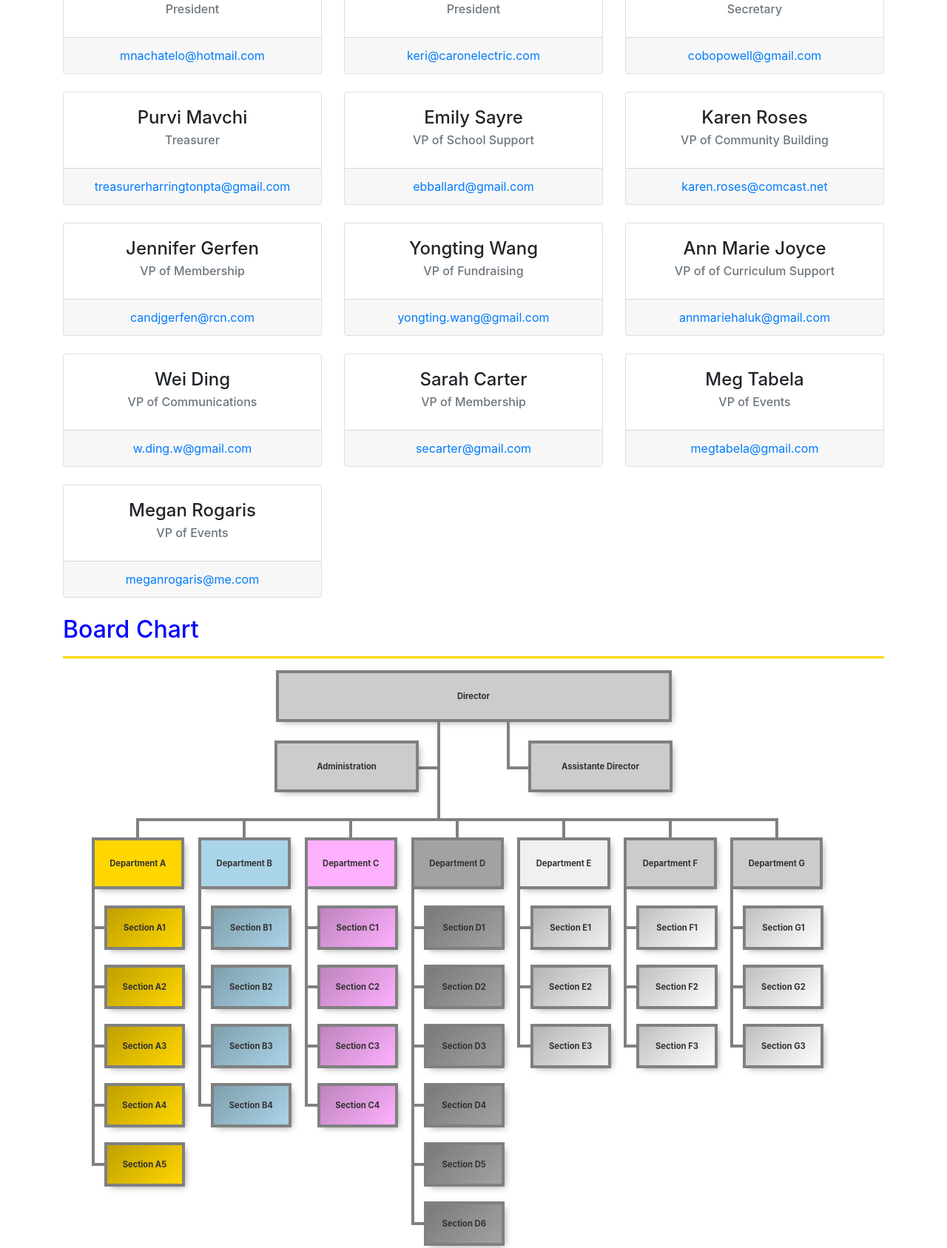
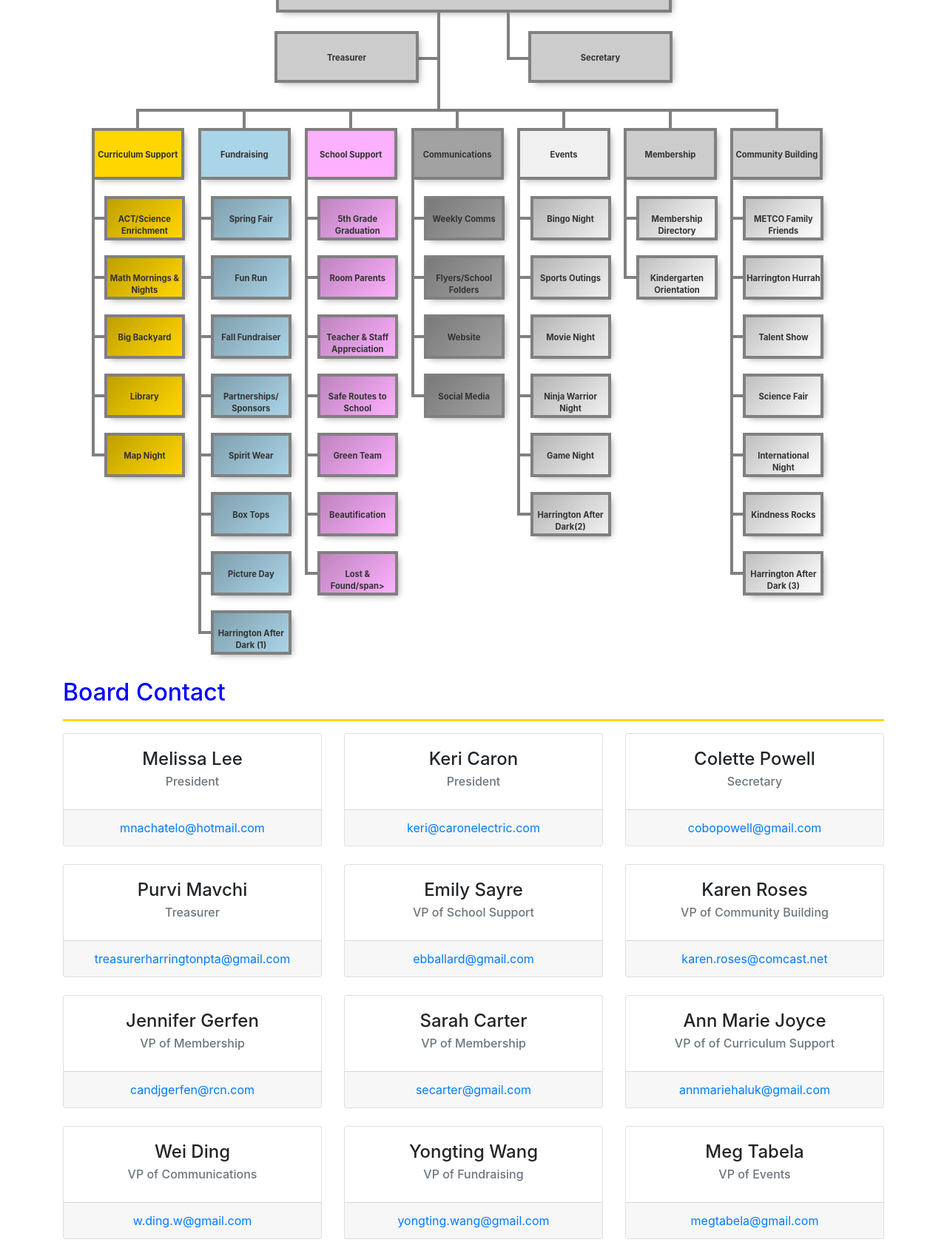
Before and after one commit to lindachen1/Harrington-Website, a website: page board.html in a window 1280 px wide. Shown: the part 701-2388 px from the top of the page at 74% size. Drawn offline with Linux system fonts and the light colour scheme.

Commit message:
Update and added board
Also david do your stuff

```diff
--- a/board.html
+++ b/board.html
@@ -2,7 +2,7 @@
 <html lang="en">
 
 <head>
-
+<!---TODO: center text on orgchart, fix bottom for mobile, -->
   <meta charset="utf-8">
   <meta name="viewport" content="width=device-width, initial-scale=1, shrink-to-fit=no">
   <meta name="description" content="">
@@ -90,18 +90,117 @@
 	        <p>We are the members of the PTA Board. Feel free to call or write if you have questions or concerns about anything. If we can’t give you answers, we’ll try to put you in touch with someone who can.</p>
 	     </div>
 		</div>
-    <h2 style="color:blue">Board Members</h2>
-	<hr style="width:100%;color:gold;height:3px;background-color:gold;border-width:0px">
+
+
+    <!--ayo can someone add the stuff from the email onto here-->
+  <h2 style="color:blue">Board Chart</h2>
+  <hr style="width:100%;color:gold;height:3px;background-color:gold;border-width:0px">
+  <div class="content" style="margin-bottom:900px">
+  <figure class="org-chart cf">
+    <ul class="administration">
+      <li>
+        <ul class="director">
+          <li>
+            <a href="#president"><span>Co-Presidents</span></a>
+            <ul class="subdirector">
+              <li><a href="#secretary"><span>Secretary</span></a></li>
+            </ul>
+            <ul class="departments cf">
+              <li><a href="#treasurer"><span>Treasurer</span></a></li>
+
+              <li class="department dep-a">
+                <a href="#csupport"><span>Curriculum Support</span></a>
+                <ul class="sections">
+                  <li class="section"><a href="#csupport"><span>ACT/Science Enrichment</span></a></li>
+                  <li class="section"><a href="#csupport"><span>Math Mornings & Nights</span></a></li>
+                  <li class="section"><a href="#csupport"><span>Big Backyard</span></a></li>
+                  <li class="section"><a href="#csupport"><span>Library</span></a></li>
+                  <li class="section"><a href="#csupport"><span>Map Night</span></a></li>
+                </ul>
+              </li>
+              <li class="department dep-b">
+                <a href="#fundraising"><span>Fundraising</span></a>
+                <ul class="sections">
+                  <li class="section"><a href="#fundraising"><span>Spring Fair</span></a></li>
+                  <li class="section"><a href="#fundraising"><span>Fun Run</span></a></li>
+                  <li class="section"><a href="#fundraising"><span>Fall Fundraiser</span></a></li>
+                  <li class="section"><a href="#fundraising"><span>Partnerships/ Sponsors</span></a></li>
+                  <li class="section"><a href="#fundraising"><span>Spirit Wear</span></a></li>
+                  <li class="section"><a href="#fundraising"><span>Box Tops</span></a></li>
+                  <li class="section"><a href="#fundraising"><span>Picture Day</span></a></li>
+                  <li class="section"><a href="#fundraising"><span>Harrington After Dark (1)</span></a></li>
+                </ul>
+              </li>
+              <li class="department dep-c">
+                <a href="#ssupport"><span>School Support</span></a>
+                <ul class="sections">
+                  <li class="section"><a href="#ssupport"><span>5th Grade Graduation</span></a></li>
+                  <li class="section"><a href="#ssupport"><span>Room Parents</span></a></li>
+                  <li class="section"><a href="#ssupport"><span>Teacher & Staff Appreciation</span></a></li>
+                  <li class="section"><a href="#ssupport"><span>Safe Routes to School</span></a></li>
+                  <li class="section"><a href="#ssupport"><span>Green Team</span></a></li>
+                  <li class="section"><a href="#ssupport"><span>Beautification</span></a></li>
+                  <li class="section"><a href="#ssupport"><span>Lost & Found/span></a></li>
+                </ul>
+              </li>
+              <li class="department dep-d">
+                <a href="#communications"><span>Communications</span></a>
+                <ul class="sections">
+                  <li class="section"><a href="#communications"><span>Weekly Comms</span></a></li>
+                  <li class="section"><a href="#communications"><span>Flyers/School Folders</span></a></li>
+                  <li class="section"><a href="#communications"><span>Website</span></a></li>
+                  <li class="section"><a href="#communications"><span>Social Media</span></a></li>
+                </ul>
+              </li>
+              <li class="department dep-e">
+                <a href="#events"><span>Events</span></a>
+                <ul class="sections">
+                  <li class="section"><a href="#sections"><span>Bingo Night</span></a></li>
+                  <li class="section"><a href="#sections"><span>Sports Outings</span></a></li>
+                  <li class="section"><a href="#sections"><span>Movie Night</span></a></li>
+                  <li class="section"><a href="#sections"><span>Ninja Warrior Night</span></a></li>
+                  <li class="section"><a href="#sections"><span>Game Night</span></a></li>
+                  <li class="section"><a href="#sections"><span>Harrington After Dark(2)</span></a></li>
+                </ul>
+              </li>
+			       <li class="department dep-f">
+                <a href="#membership"><span>Membership</span></a>
+                <ul class="sections">
+                  <li class="section"><a href="#membership"><span>Membership Directory</span></a></li>
+                  <li class="section"><a href="#membership"><span>Kindergarten Orientation</span></a></li>
+                </ul>
+              </li>
+			         <li class="department dep-g">
+                <a href="#cbuilding"><span>Community Building</span></a>
+                <ul class="sections">
+                  <li class="section"><a href="#cbuilding"><span>METCO Family Friends</span></a></li>
+                  <li class="section"><a href="#cbuilding"><span>Harrington Hurrah</span></a></li>
+                  <li class="section"><a href="#cbuilding"><span>Talent Show</span></a></li>
+                  <li class="section"><a href="#cbuilding"><span>Science Fair</span></a></li>
+                  <li class="section"><a href="#cbuilding"><span>International Night</span></a></li>
+                  <li class="section"><a href="#cbuilding"><span>Kindness Rocks</span></a></li>
+                  <li class="section"><a href="#cbuilding"><span>Harrington After Dark (3)</span></a></li>
+                </ul>
+              </li>
+            </ul>
+          </li>
+        </ul>
+      </li>
+    </ul>
+  </figure>
+</div>
+<h2 style="color:blue">Board Contact</h2>
+  <hr style="width:100%;color:gold;height:3px;background-color:gold;border-width:0px">
     <div class="row">
-      <div class="col-lg-4 mb-4">
+      <div class="col-lg-4 mb-4"id="president">
         <div class="card h-100 text-center">
           <div class="card-body">
-            <h4 class="card-title">Melissa Lee</h4>
+            <h4 class="card-title" >Melissa Lee</h4>
             <h6 class="card-subtitle mb-2 text-muted">President</h6>
             <p class="card-text"></p>
           </div>
           <div class="card-footer">
-            <a href="#">mnachatelo@hotmail.com</a>
+            <a href="mailto:mnachatelo@hotmail.com">mnachatelo@hotmail.com</a>
           </div>
         </div>
       </div>
@@ -113,11 +212,11 @@
             <p class="card-text"></p>
           </div>
           <div class="card-footer">
-            <a href="#">keri@caronelectric.com</a>
+            <a href="mailto:keri@caronelectric.com">keri@caronelectric.com</a>
           </div>
         </div>
       </div>
-      <div class="col-lg-4 mb-4">
+      <div class="col-lg-4 mb-4"id="secretary">
         <div class="card h-100 text-center">
           <div class="card-body">
             <h4 class="card-title">Colette Powell</h4>
@@ -125,13 +224,13 @@
             <p class="card-text"></p>
           </div>
           <div class="card-footer">
-            <a href="#">cobopowell@gmail.com</a>
+            <a href="mailto:cobopowell@gmail.com">cobopowell@gmail.com</a>
           </div>
         </div>
       </div>
     </div>
     <div class="row">
-      <div class="col-lg-4 mb-4">
+      <div class="col-lg-4 mb-4"id="treasurer">
         <div class="card h-100 text-center">
           <div class="card-body">
             <h4 class="card-title">Purvi Mavchi</h4>
@@ -139,11 +238,11 @@
             <p class="card-text"></p>
           </div>
           <div class="card-footer">
-            <a href="#">treasurerharringtonpta@gmail.com</a>
+            <a href="mailto:treasurerharringtonpta@gmail.com">treasurerharringtonpta@gmail.com</a>
           </div>
         </div>
       </div>
-      <div class="col-lg-4 mb-4">
+      <div class="col-lg-4 mb-4"id="ssupport">
         <div class="card h-100 text-center">
           <div class="card-body">
             <h4 class="card-title">Emily Sayre</h4>
@@ -151,11 +250,11 @@
             <p class="card-text"></p>
           </div>
           <div class="card-footer">
-            <a href="#">ebballard@gmail.com</a>
+            <a href="mailto:ebballard@gmail.com">ebballard@gmail.com</a>
           </div>
         </div>
       </div>
-      <div class="col-lg-4 mb-4">
+      <div class="col-lg-4 mb-4"id="cbuilding">
         <div class="card h-100 text-center">
           <div class="card-body">
             <h4 class="card-title">Karen Roses</h4>
@@ -163,13 +262,13 @@
             <p class="card-text"></p>
           </div>
           <div class="card-footer">
-            <a href="#">karen.roses@comcast.net</a>
+            <a href="mailto:karen.roses@comcast.net">karen.roses@comcast.net</a>
           </div>
         </div>
       </div>
     </div>
     <div class="row">
-      <div class="col-lg-4 mb-4">
+      <div class="col-lg-4 mb-4"id="membership">
         <div class="card h-100 text-center">
           <div class="card-body">
             <h4 class="card-title">Jennifer Gerfen</h4>
@@ -177,46 +276,7 @@
             <p class="card-text"></p>
           </div>
           <div class="card-footer">
-            <a href="#">candjgerfen@rcn.com</a>
-          </div>
-        </div>
-      </div>
-      <div class="col-lg-4 mb-4">
-        <div class="card h-100 text-center">
-          <div class="card-body">
-            <h4 class="card-title">Yongting Wang</h4>
-            <h6 class="card-subtitle mb-2 text-muted">VP of Fundraising</h6>
-            <p class="card-text"></p>
-          </div>
-          <div class="card-footer">
-            <a href="#">yongting.wang@gmail.com</a>
-          </div>
-        </div>
-      </div>
-
-      <div class="col-lg-4 mb-4">
-        <div class="card h-100 text-center">
-          <div class="card-body">
-            <h4 class="card-title">Ann Marie Joyce</h4>
-            <h6 class="card-subtitle mb-2 text-muted">VP of of Curriculum Support</h6>
-            <p class="card-text"></p>
-          </div>
-          <div class="card-footer">
-            <a href="#">annmariehaluk@gmail.com</a>
-          </div>
-        </div>
-      </div>
-    </div>
-    <div class="row">
-      <div class="col-lg-4 mb-4">
-        <div class="card h-100 text-center">
-          <div class="card-body">
-            <h4 class="card-title">Wei Ding</h4>
-            <h6 class="card-subtitle mb-2 text-muted">VP of Communications</h6>
-            <p class="card-text"></p>
-          </div>
-          <div class="card-footer">
-            <a href="#">w.ding.w@gmail.com</a>
+            <a href="mailto:candjgerfen@rcn.com">candjgerfen@rcn.com</a>
           </div>
         </div>
       </div>
@@ -228,12 +288,52 @@
             <p class="card-text"></p>
           </div>
           <div class="card-footer">
-            <a href="#">secarter@gmail.com</a>
+            <a href="mailto:secarter@gmail.com">secarter@gmail.com</a>
           </div>
         </div>
       </div>
 
-      <div class="col-lg-4 mb-4">
+      <div class="col-lg-4 mb-4"id="csupport">
+        <div class="card h-100 text-center">
+          <div class="card-body">
+            <h4 class="card-title">Ann Marie Joyce</h4>
+            <h6 class="card-subtitle mb-2 text-muted">VP of of Curriculum Support</h6>
+            <p class="card-text"></p>
+          </div>
+          <div class="card-footer">
+            <a href="mailto:annmariehaluk@gmail.com">annmariehaluk@gmail.com</a>
+          </div>
+        </div>
+      </div>
+    </div>
+    <div class="row">
+      <div class="col-lg-4 mb-4"id="communications">
+        <div class="card h-100 text-center">
+          <div class="card-body">
+            <h4 class="card-title">Wei Ding</h4>
+            <h6 class="card-subtitle mb-2 text-muted">VP of Communications</h6>
+            <p class="card-text"></p>
+          </div>
+          <div class="card-footer">
+            <a href="mailto:w.ding.w@gmail.com">w.ding.w@gmail.com</a>
+          </div>
+        </div>
+      </div>
+
+      <div class="col-lg-4 mb-4"id="fundraising">
+        <div class="card h-100 text-center">
+          <div class="card-body">
+            <h4 class="card-title">Yongting Wang</h4>
+            <h6 class="card-subtitle mb-2 text-muted">VP of Fundraising</h6>
+            <p class="card-text"></p>
+          </div>
+          <div class="card-footer">
+            <a href="mailto:yongting.wang@gmail.com">yongting.wang@gmail.com</a>
+          </div>
+        </div>
+      </div>
+
+      <div class="col-lg-4 mb-4"id="events">
         <div class="card h-100 text-center">
           <div class="card-body">
             <h4 class="card-title">Meg Tabela</h4>
@@ -241,12 +341,12 @@
             <p class="card-text"></p>
           </div>
           <div class="card-footer">
-            <a href="#">megtabela@gmail.com</a>
+            <a href="mailto:megtabela@gmail.com">megtabela@gmail.com</a>
           </div>
         </div>
       </div>
-	</div>
-	<div class="row">
+  </div>
+  <div class="row">
       <div class="col-lg-4 mb-4">
         <div class="card h-100 text-center">
           <div class="card-body">
@@ -255,99 +355,49 @@
             <p class="card-text"></p>
           </div>
           <div class="card-footer">
-            <a href="#"> meganrogaris@me.com</a>
+            <a href="mailto:meganrogaris@me.com"> meganrogaris@me.com</a>
           </div>
         </div>
       </div>
-	</div>
-
-    <!--ayo can someone add the stuff from the email onto here-->
-  <h2 style="color:blue">Board Chart</h2>
-  <hr style="width:100%;color:gold;height:3px;background-color:gold;border-width:0px">
-  <div class="content" style="margin-bottom:800px">
-  <figure class="org-chart cf">
-    <ul class="administration">
-      <li>
-        <ul class="director">
-          <li>
-            <a href="#"><span>Director</span></a>
-            <ul class="subdirector">
-              <li><a href="#"><span>Assistante Director</span></a></li>
-            </ul>
-            <ul class="departments cf">
-              <li><a href="#"><span>Administration</span></a></li>
-
-              <li class="department dep-a">
-                <a href="#"><span>Department A</span></a>
-                <ul class="sections">
-                  <li class="section"><a href="#"><span>Section A1</span></a></li>
-                  <li class="section"><a href="#"><span>Section A2</span></a></li>
-                  <li class="section"><a href="#"><span>Section A3</span></a></li>
-                  <li class="section"><a href="#"><span>Section A4</span></a></li>
-                  <li class="section"><a href="#"><span>Section A5</span></a></li>
-                </ul>
-              </li>
-              <li class="department dep-b">
-                <a href="#"><span>Department B</span></a>
-                <ul class="sections">
-                  <li class="section"><a href="#"><span>Section B1</span></a></li>
-                  <li class="section"><a href="#"><span>Section B2</span></a></li>
-                  <li class="section"><a href="#"><span>Section B3</span></a></li>
-                  <li class="section"><a href="#"><span>Section B4</span></a></li>
-                </ul>
-              </li>
-              <li class="department dep-c">
-                <a href="#"><span>Department C</span></a>
-                <ul class="sections">
-                  <li class="section"><a href="#"><span>Section C1</span></a></li>
-                  <li class="section"><a href="#"><span>Section C2</span></a></li>
-                  <li class="section"><a href="#"><span>Section C3</span></a></li>
-                  <li class="section"><a href="#"><span>Section C4</span></a></li>
-                </ul>
-              </li>
-              <li class="department dep-d">
-                <a href="#"><span>Department D</span></a>
-                <ul class="sections">
-                  <li class="section"><a href="#"><span>Section D1</span></a></li>
-                  <li class="section"><a href="#"><span>Section D2</span></a></li>
-                  <li class="section"><a href="#"><span>Section D3</span></a></li>
-                  <li class="section"><a href="#"><span>Section D4</span></a></li>
-                  <li class="section"><a href="#"><span>Section D5</span></a></li>
-                  <li class="section"><a href="#"><span>Section D6</span></a></li>
-                </ul>
-              </li>
-              <li class="department dep-e">
-                <a href="#"><span>Department E</span></a>
-                <ul class="sections">
-                  <li class="section"><a href="#"><span>Section E1</span></a></li>
-                  <li class="section"><a href="#"><span>Section E2</span></a></li>
-                  <li class="section"><a href="#"><span>Section E3</span></a></li>
-                </ul>
-              </li>
-			  <li class="department dep-f">
-                <a href="#"><span>Department F</span></a>
-                <ul class="sections">
-                  <li class="section"><a href="#"><span>Section F1</span></a></li>
-                  <li class="section"><a href="#"><span>Section F2</span></a></li>
-                  <li class="section"><a href="#"><span>Section F3</span></a></li>
-                </ul>
-              </li>
-			  <li class="department dep-g">
-                <a href="#"><span>Department G</span></a>
-                <ul class="sections">
-                  <li class="section"><a href="#"><span>Section G1</span></a></li>
-                  <li class="section"><a href="#"><span>Section G2</span></a></li>
-                  <li class="section"><a href="#"><span>Section G3</span></a></li>
-                </ul>
-              </li>
-            </ul>
-          </li>
-        </ul>
-      </li>
-    </ul>
-  </figure>
-</div>
-
+      <div class="col-lg-4 mb-4">
+        <div class="card h-100 text-center">
+          <div class="card-body">
+            <h4 class="card-title">Lynne Sheeley</h4>
+            <h6 class="card-subtitle mb-2 text-muted">Remote Learning Academy</h6>
+            <p class="card-text"></p>
+          </div>
+          <div class="card-footer">
+            <a href="mailto:lynnemang@gmail.com">lynnemang@gmail.com</a>
+          </div>
+        </div>
+      </div>
+      <div class="col-lg-4 mb-4">
+        <div class="card h-100 text-center">
+          <div class="card-body">
+            <h4 class="card-title">Heidi Mann</h4>
+            <h6 class="card-subtitle mb-2 text-muted">SEPAC/Understanding Our Differences</h6>
+            <p class="card-text"></p>
+          </div>
+          <div class="card-footer">
+            <a href="mailto:heidim_05@hotmail.com">heidim_05@hotmail.com</a>
+          </div>
+        </div>
+      </div>
+  </div>
+  <div class="row">
+    <div class="col-lg-4 mb-4">
+        <div class="card h-100 text-center">
+          <div class="card-body">
+            <h4 class="card-title">TBD</h4>
+            <h6 class="card-subtitle mb-2 text-muted">LEF Liaison</h6>
+            <p class="card-text"></p>
+          </div>
+          <div class="card-footer">
+            <a href="#">TBD</a>
+          </div>
+        </div>
+      </div>
+  </div>
 </div>
 	  <!-- /.container -->
 
```
